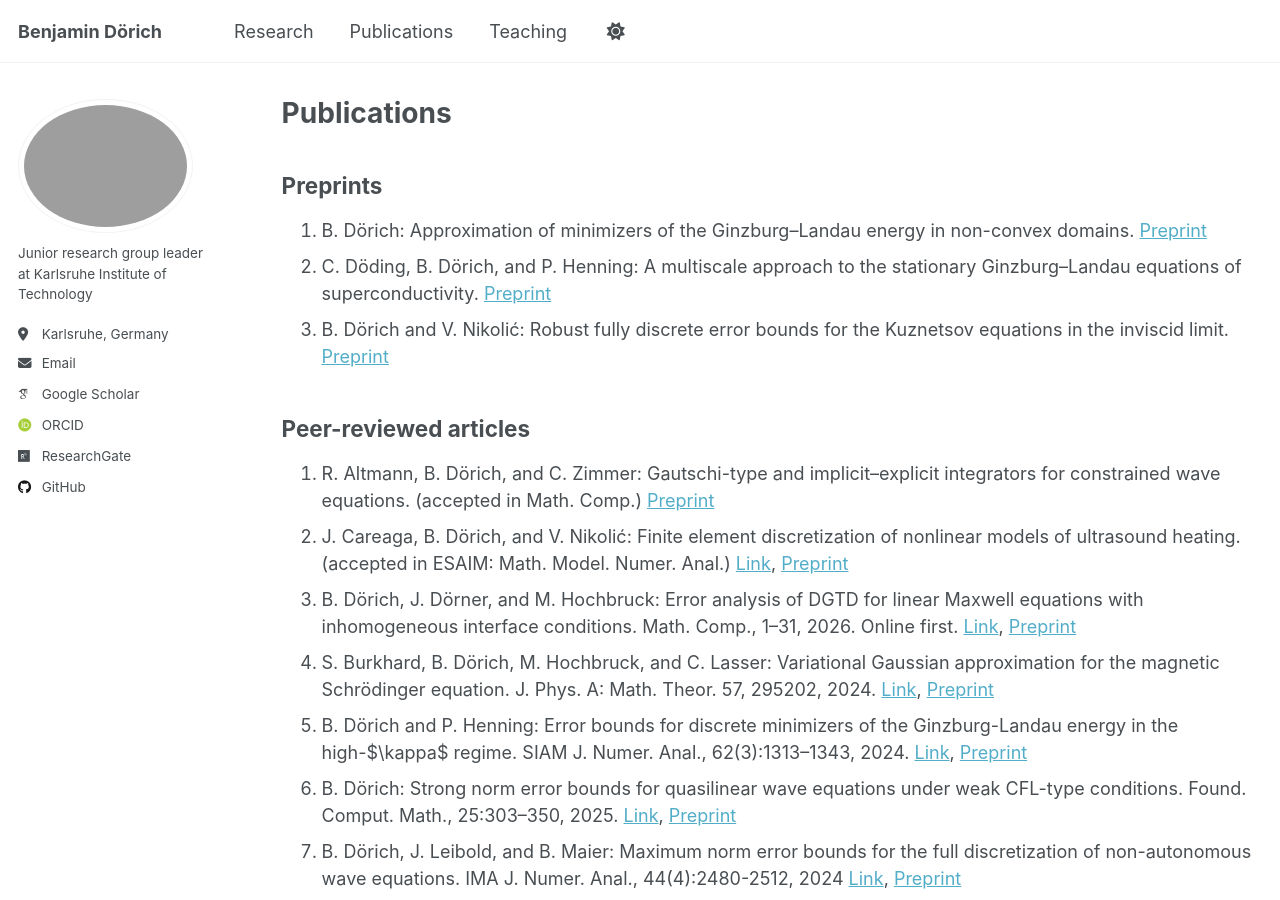
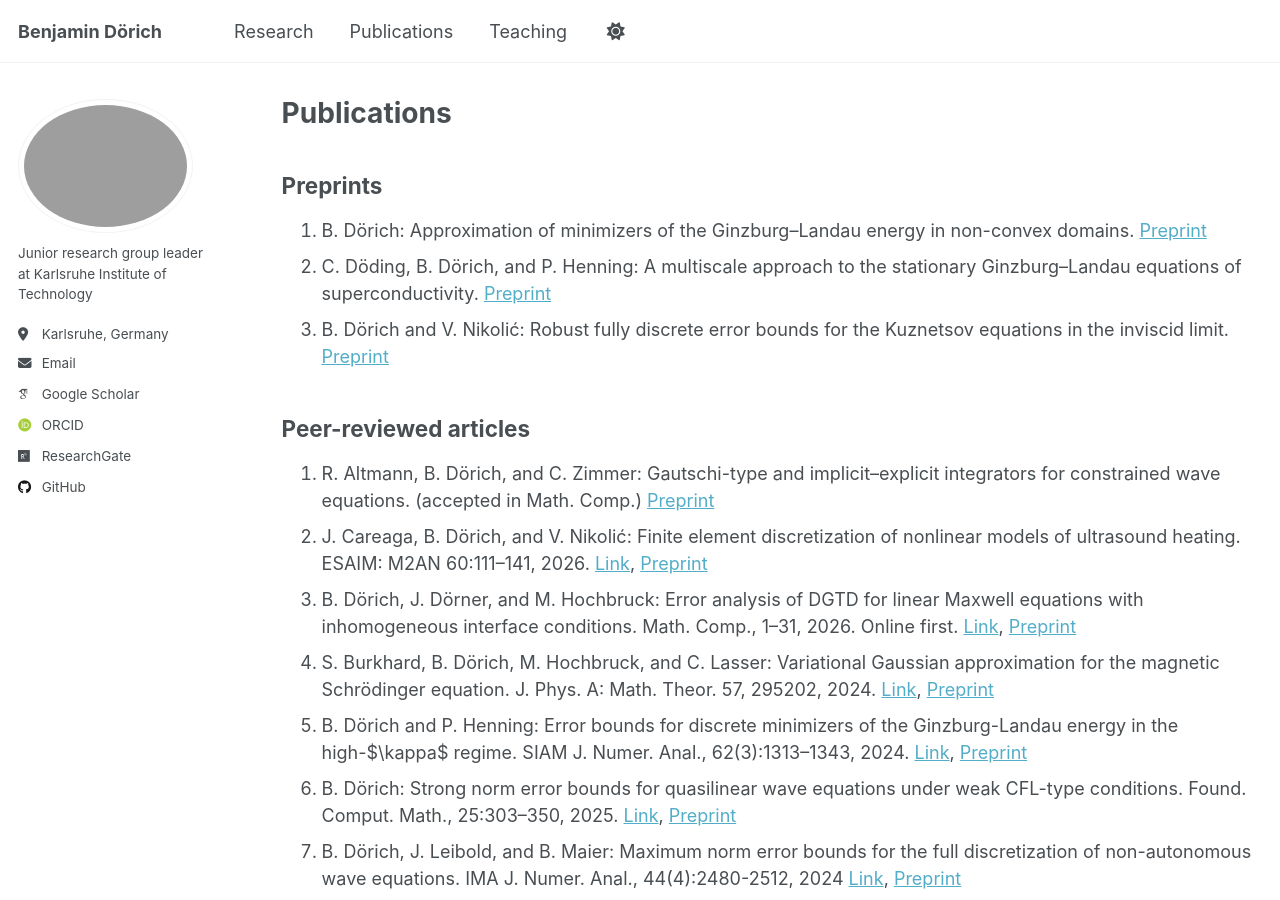
Before and after one commit to BenjaminDoerich/BenjaminDoerich.github.io, a Jekyll site: the page built from _pages/publications.md, in a window 1280 px wide and 900 px high. Built offline with Jekyll 4.4.1, drawn with Linux system fonts in a browser that asks for light colours; some web fonts are replaced; a script that is not in the unit is left out.

Commit message:
Update publications.md

```diff
--- a/_pages/publications.md
+++ b/_pages/publications.md
@@ -19,7 +19,7 @@ redirect_from:
 ## Peer-reviewed articles
 
 1. R. Altmann, B. Dörich, and C. Zimmer: Gautschi-type and implicit--explicit integrators for constrained wave equations. (accepted in Math. Comp.)  [Preprint](https://arxiv.org/pdf/2505.22532)
-1. J. Careaga, B. Dörich, and V. Nikolić: Finite element discretization of nonlinear models of ultrasound heating. (accepted in ESAIM: Math. Model. Numer. Anal.) [Link](https://doi.org/10.1051/m2an/2025099), [Preprint](https://www.waves.kit.edu/downloads/CRC1173_Preprint_2025-3.pdf)
+1. J. Careaga, B. Dörich, and V. Nikolić: Finite element discretization of nonlinear models of ultrasound heating. ESAIM: M2AN 60:111–141, 2026. [Link](https://doi.org/10.1051/m2an/2025099), [Preprint](https://www.waves.kit.edu/downloads/CRC1173_Preprint_2025-3.pdf)
 1. B. Dörich, J. Dörner, and M. Hochbruck: Error analysis of DGTD for linear Maxwell equations with inhomogeneous interface conditions.  Math. Comp., 1–31, 2026. Online first. [Link]([https://doi.org/10.1051/m2an/2025099](https://doi.org/10.1090/mcom/4170 )), [Preprint](https://www.waves.kit.edu/downloads/CRC1173_Preprint_2024-16.pdf)
 1. S. Burkhard, B. Dörich, M. Hochbruck, and C. Lasser: Variational Gaussian approximation for the magnetic Schrödinger equation. J. Phys. A: Math. Theor. 57, 295202, 2024. [Link](https://doi.org/10.1088/1751-8121/ad591e),  [Preprint](https://www.waves.kit.edu/downloads/CRC1173_Preprint_2023-4.pdf)
 1. B. Dörich and P. Henning: Error bounds for discrete minimizers of the Ginzburg-Landau energy in the high-$\kappa$ regime. SIAM J. Numer. Anal., 62(3):1313–1343, 2024. [Link](https://doi.org/10.1137/23M1560938), [Preprint](https://www.waves.kit.edu/downloads/CRC1173_Preprint_2023-11.pdf)
```
